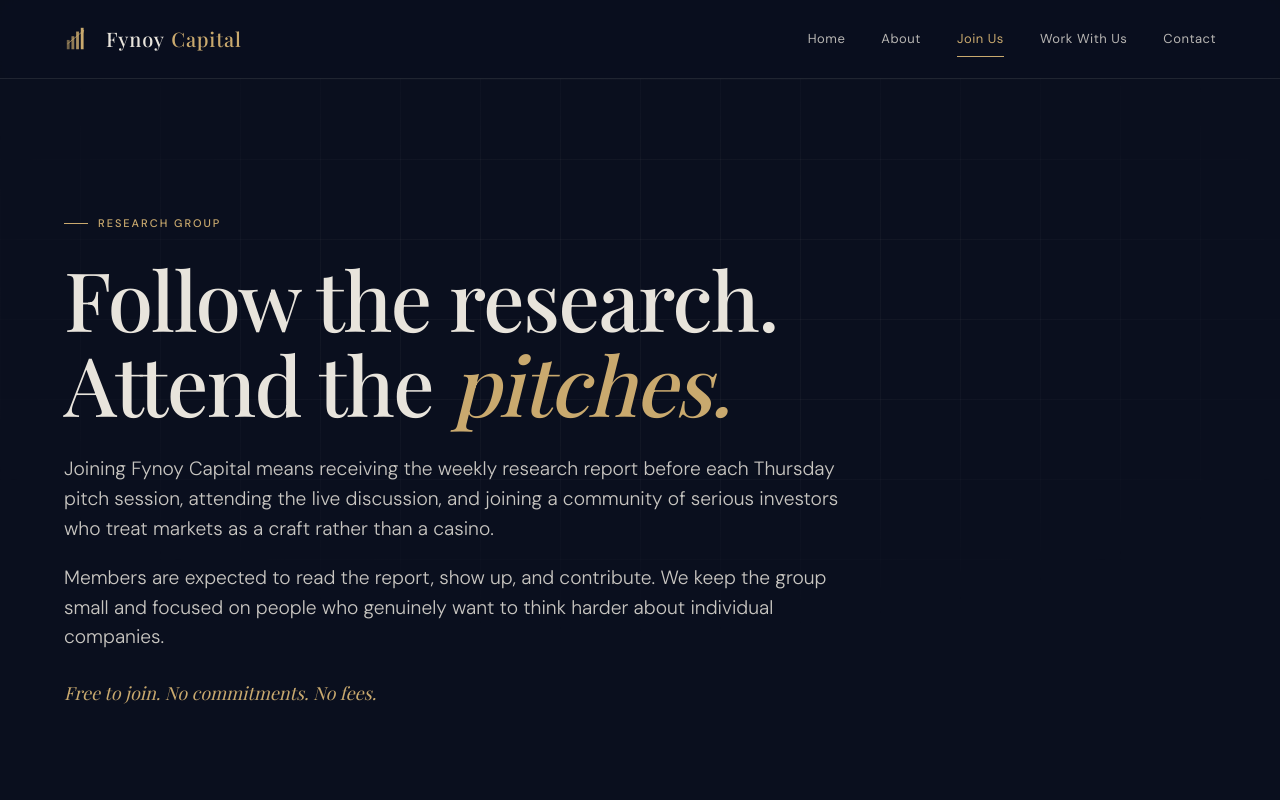
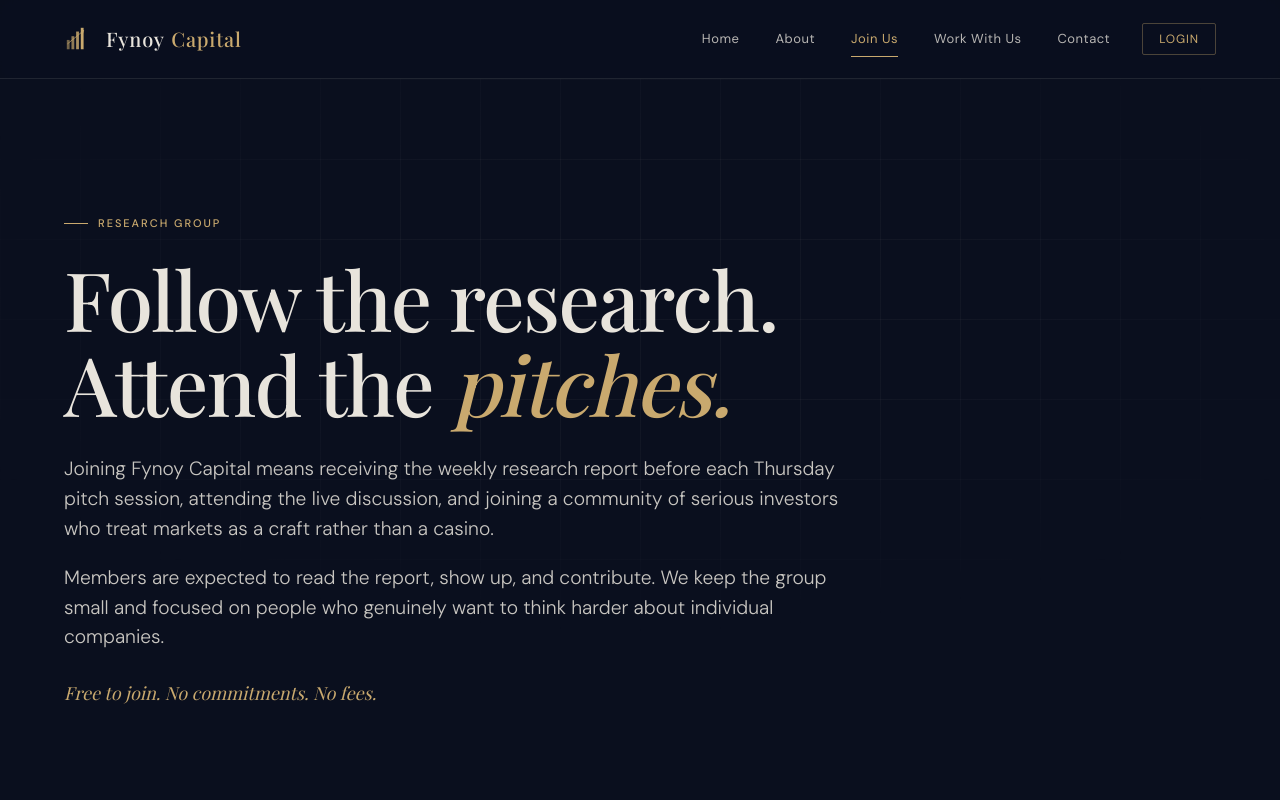
Before and after one commit to agn0592/fynoy-website, a Next.js app: page /join in a window 1280 px wide. Shown: the top 800 px of the page. Built offline with nearby package versions, Linux system fonts and the light colour scheme; a web font is replaced by a local one.

Commit message:
feat: add login button to public nav header
Adds a gold-styled Login button to the desktop nav and mobile drawer
on all public-facing pages, linking to /auth/login.

https://claude.ai/code/session_01DwrjR7rWeHzERBXfuvNxxn

```diff
--- a/app/components/Nav.tsx
+++ b/app/components/Nav.tsx
@@ -71,6 +71,9 @@ export default function Nav() {
             </Link>
           ))}
         </div>
+        <Link href="/auth/login" className="nav-login-btn">
+          Login
+        </Link>
         <button
           ref={burgerRef}
           className="nav-burger"
@@ -88,6 +91,9 @@ export default function Nav() {
             {l.label}
           </Link>
         ))}
+        <Link href="/auth/login" onClick={closeDrawer} className="nav-drawer-login">
+          Login
+        </Link>
       </div>
     </nav>
   );
--- a/app/globals.css
+++ b/app/globals.css
@@ -136,6 +136,21 @@ p { margin: 0 0 1em; color: var(--ink); font-weight: 400 }
   height: 1px; background: var(--gold);
 }
 
+.nav-login-btn {
+  font-size: 12px; letter-spacing: 0.08em; text-transform: uppercase;
+  color: var(--gold); border: 1px solid rgba(201,169,110,0.35);
+  padding: 6px 16px; border-radius: 2px;
+  transition: background .2s ease, border-color .2s ease;
+  white-space: nowrap;
+}
+.nav-login-btn:hover { background: rgba(201,169,110,0.08); border-color: rgba(201,169,110,0.65) }
+
+.nav-drawer-login {
+  display: block; padding: 14px 0;
+  font-size: 14px; letter-spacing: 0.04em;
+  color: var(--gold); font-weight: 500;
+}
+
 .nav-burger {
   display: none; margin-left: auto;
   width: 36px; height: 36px; align-items: center; justify-content: center;
@@ -154,6 +169,7 @@ p { margin: 0 0 1em; color: var(--ink); font-weight: 400 }
 
 @media (max-width: 880px) {
   .nav-links { display: none }
+  .nav-login-btn { display: none }
   .nav-burger { display: inline-flex }
   .nav-inner { height: 64px }
   .brand-name { font-size: 17px }
```
